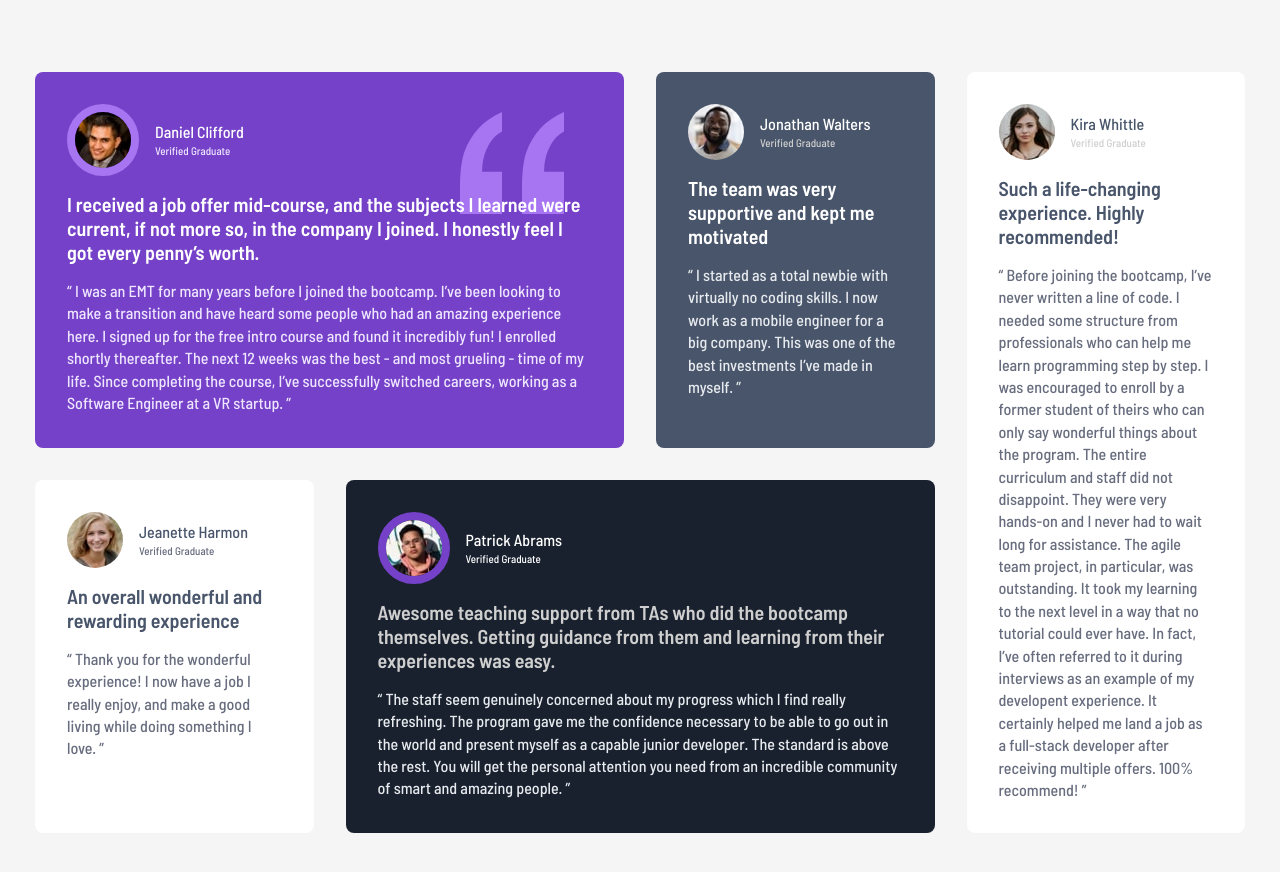
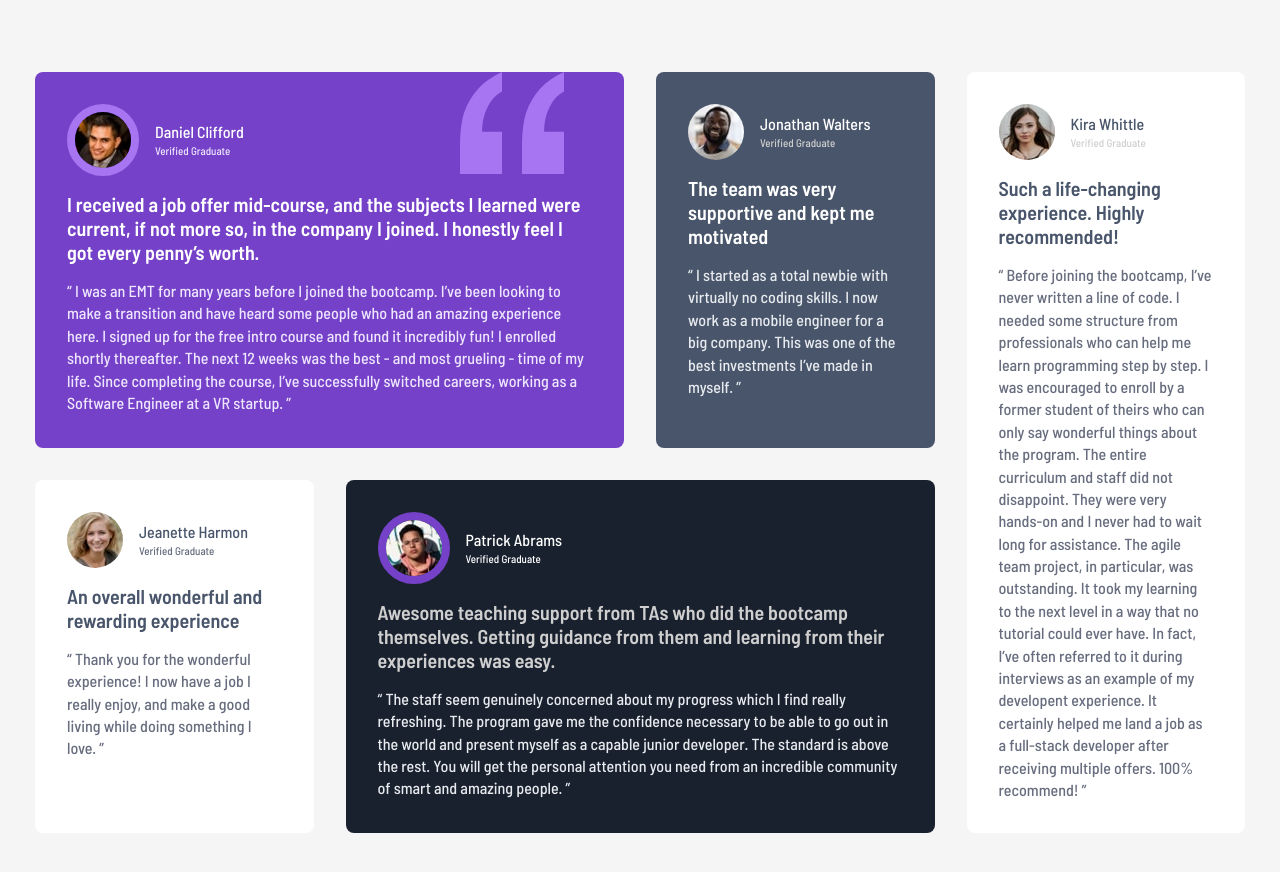
Before and after one commit to ratsagi/testimonial-grid-section-fem, a plain HTML site: page index.html in a window 1280 px wide. Drawn offline with Linux system fonts and the light colour scheme.

Commit message:
style: change background-position

```diff
--- a/style.css
+++ b/style.css
@@ -186,7 +186,9 @@ body {
     .card--daniel{
       background-image: url(images/bg-pattern-quotation.svg);
       background-repeat: no-repeat;
-      background-position: top 40px right 60px;
+      background-position: top right 60px;
+
+
     }
   }
   @media(min-width:65em){
@@ -197,9 +199,10 @@ body {
         "jeanette patrick patrick kira";
         place-content: center;
       }
-      .card--daniel{
+
+      /* .card--daniel{
         background-image: url(images/bg-pattern-quotation.svg);
         background-repeat: no-repeat;
-        background-position: top 40 right 60px;
-      }
+        background-position: top 40px right 60px;
+      } */
   }
```
Also changed, not shown: images/bg-qoute.png (added).
